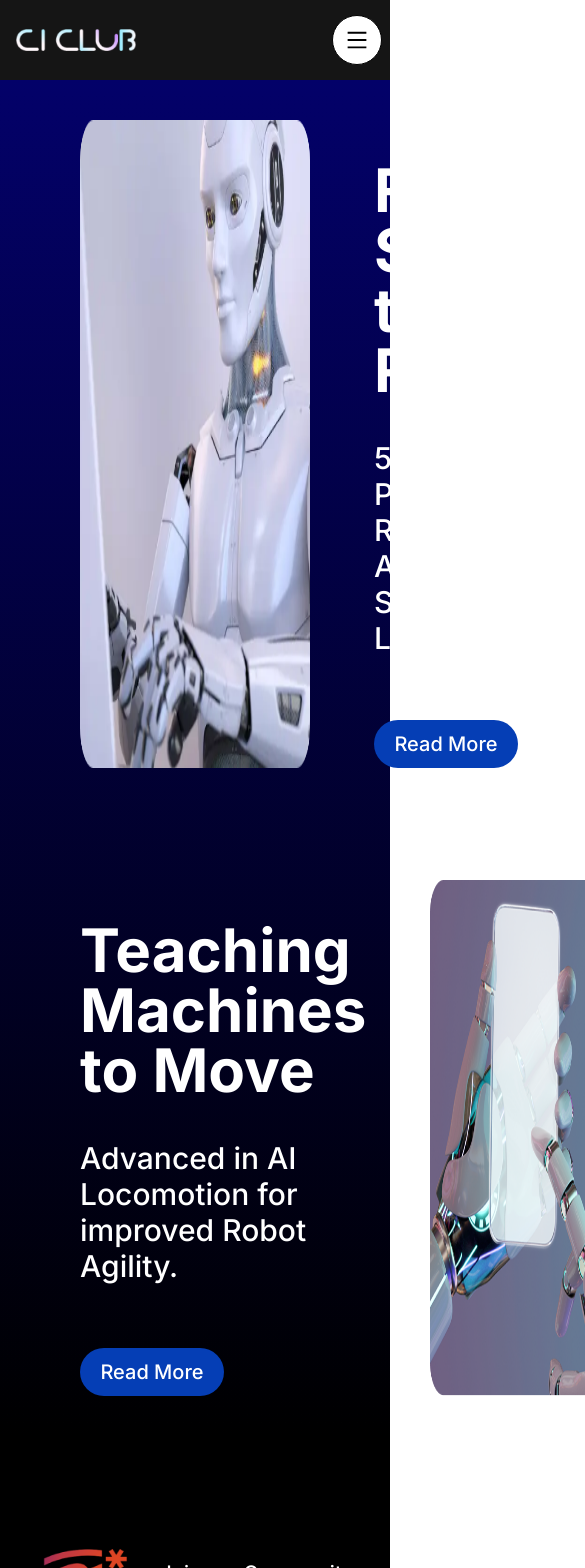
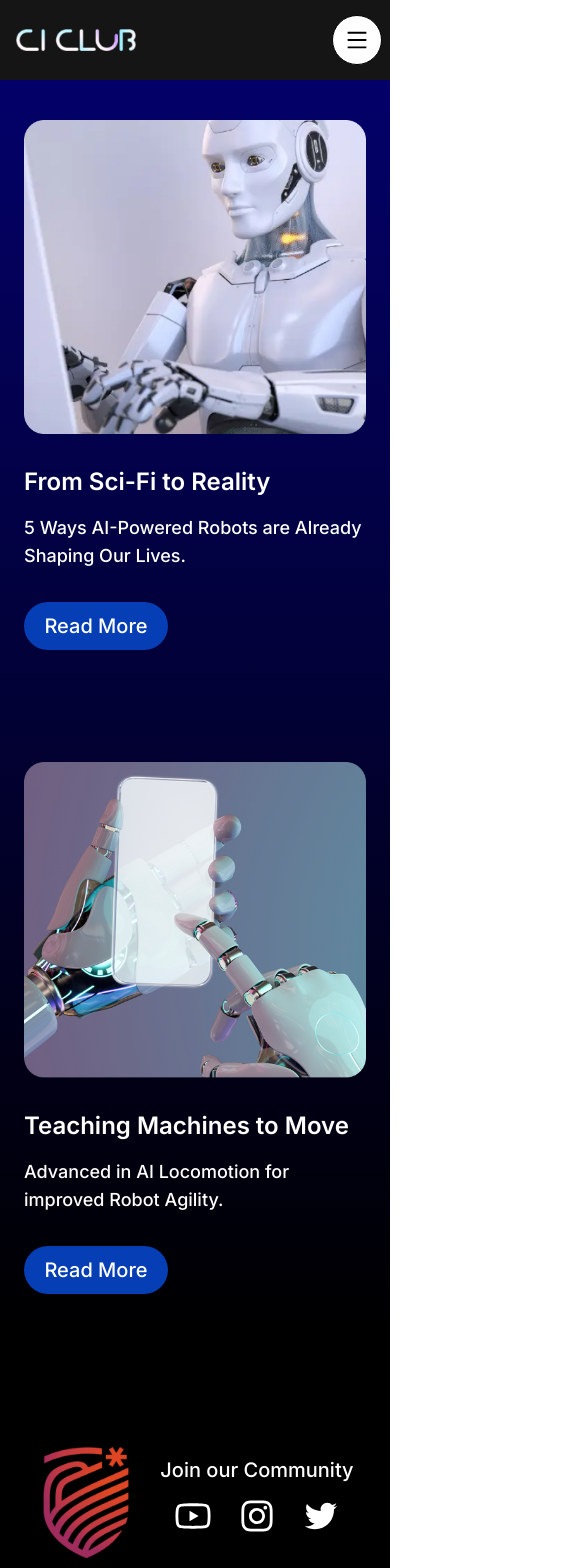
Before and after one commit to Prajwal-ak-0/club, a Next.js app: page /resources in a window 390 px wide. Shown: the top 1568 px of the page, 585 px wide, since content can reach past the window. Built offline with nearby package versions, Linux system fonts and the light colour scheme.

Commit message:
Mobile Responsiveness

```diff
--- a/app/(routes)/resources/page.tsx
+++ b/app/(routes)/resources/page.tsx
@@ -4,8 +4,8 @@ import React from 'react'
 
 const page = () => {
   return (
-    <div className='text-white bg-gradient-to-b from-[#030169] to-black flex flex-col px-20 py-10 gap-y-28'>
-      <div className="flex gap-x-16">
+    <div className='text-white bg-gradient-to-b from-[#030169] to-black flex flex-col md:px-20 px-6 py-10 gap-y-28'>
+      <div className="flex md:flex-row flex-col md:gap-x-16">
         <Image
           src='/im1.png'
           alt='image'
@@ -13,19 +13,19 @@ const page = () => {
           height={500}
         />
         <div className='flex flex-col justify-center'>
-          <h1 className='text-6xl font-bold py-10'>
+          <h1 className='md:text-6xl text-2xl md:font-bold font-semibold md:py-10 pt-8 pb-4'>
             From Sci-Fi to Reality
           </h1>
-          <p className='text-3xl font-medium'>
+          <p className='md:text-3xl text-lg font-medium'>
             5 Ways AI-Powered Robots are AIready Shaping Our Lives.
           </p>
-          <Button variant='primary' size='primary' className='mt-16'>
+          <Button variant='primary' size='primary' className='md:mt-16 mt-8'>
             Read More
           </Button>
         </div>
       </div>
 
-      <div className="flex gap-x-16">
+      <div className="flex max-md:hidden md:flex-row flex-col gap-x-16">
         <div className='flex flex-col  justify-center'>
           <h1 className='text-6xl font-bold py-10'>
             Teaching Machines to Move
@@ -44,6 +44,26 @@ const page = () => {
           height={500}
         />
       </div>
+
+      <div className="flex md:hidden md:flex-row flex-col md:gap-x-16">
+        <Image
+          src='/im2.png'
+          alt='image'
+          width={500}
+          height={500}
+        />
+        <div className='flex flex-col justify-center'>
+          <h1 className='md:text-6xl text-2xl md:font-bold font-semibold md:py-10 pt-8 pb-4'>
+            Teaching Machines to Move
+          </h1>
+          <p className='md:text-3xl text-lg font-medium'>
+            Advanced in AI Locomotion for improved  Robot Agility.
+          </p>
+          <Button variant='primary' size='primary' className='md:mt-16 mt-8'>
+            Read More
+          </Button>
+        </div>
+      </div>
     </div>
   )
 }
```
